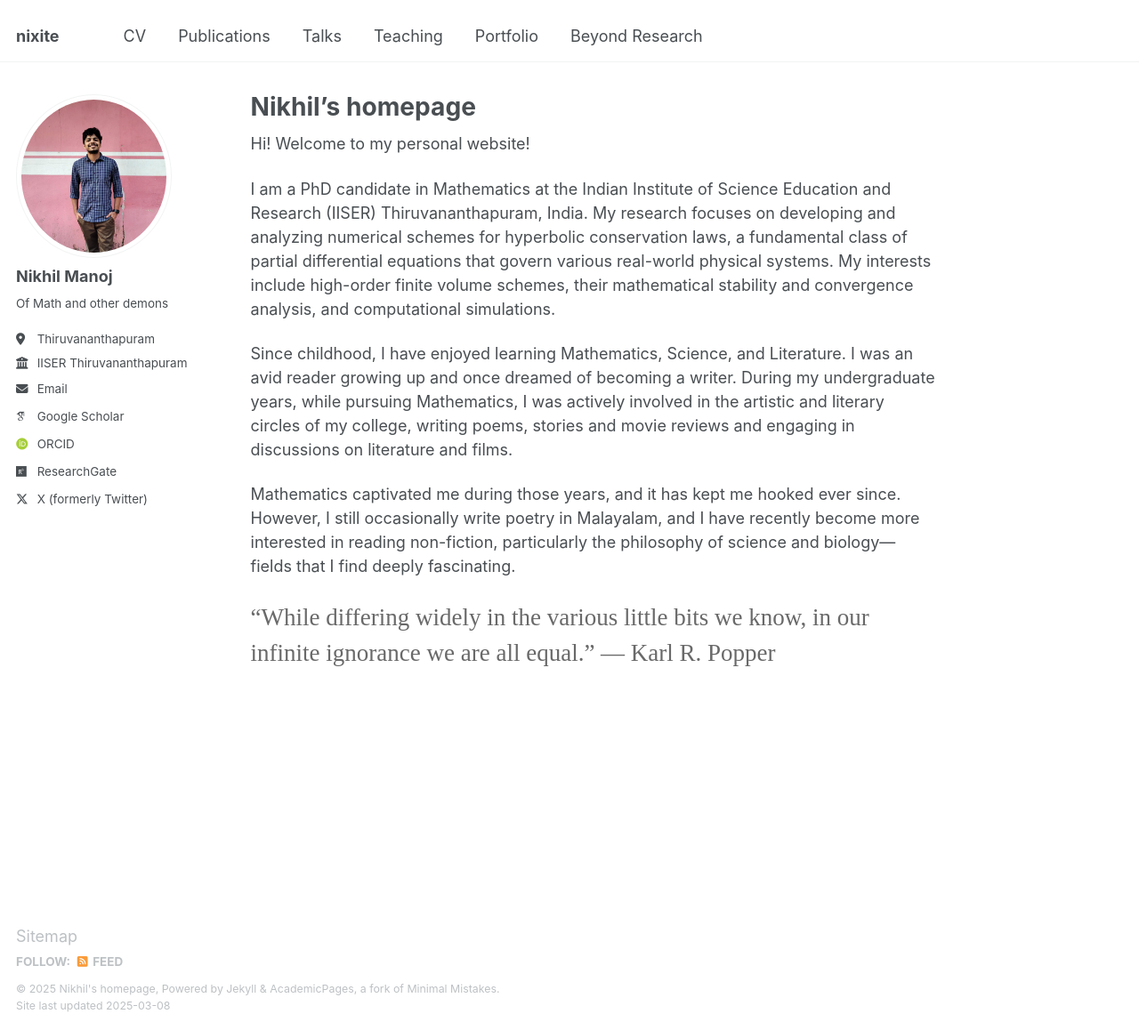
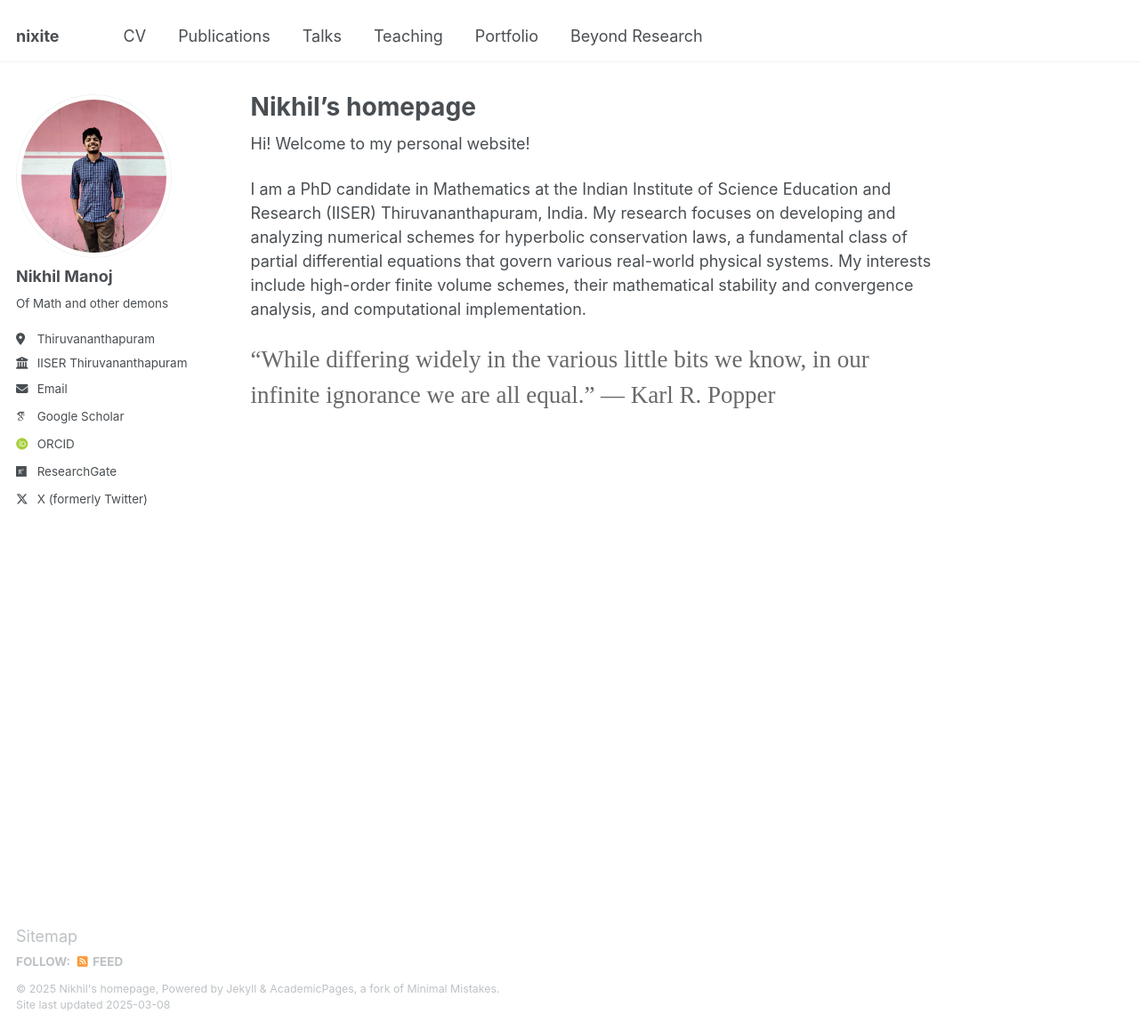
Before and after one commit to nikhil0597/nikhil0597.github.io, a Jekyll site: the page built from _pages/about.md, in a window 1280 px wide and 1158 px high. Shown: the whole window at 89% size. Built offline with Jekyll 4.4.1, drawn with Linux system fonts in a browser that asks for light colours; some web fonts are replaced.

Commit message:
Update about.md

```diff
--- a/_pages/about.md
+++ b/_pages/about.md
@@ -8,14 +8,7 @@ redirect_from:
 ---
 Hi! Welcome to my personal website!
 
-I am a PhD candidate in Mathematics at the Indian Institute of Science Education and Research (IISER) Thiruvananthapuram, India. My research focuses on developing and analyzing numerical schemes for hyperbolic conservation laws, a fundamental class of partial differential equations that govern various real-world physical systems. My interests include high-order finite volume schemes, their mathematical stability and convergence analysis, and computational simulations.
-
-Since childhood, I have enjoyed learning Mathematics, Science, and Literature. I was an avid reader growing up and once dreamed of becoming a writer. During my undergraduate years, while pursuing Mathematics, I was actively involved in the artistic and literary circles of my college, writing poems, stories and movie reviews and engaging in discussions on literature and films.
-
-Mathematics captivated me during those years, and it has kept me hooked ever since. However, I still occasionally write poetry in Malayalam, and I have recently become more interested in reading non-fiction, particularly the philosophy of science and biology—fields that I find deeply fascinating.
-
-
-
+I am a PhD candidate in Mathematics at the Indian Institute of Science Education and Research (IISER) Thiruvananthapuram, India. My research focuses on developing and analyzing numerical schemes for hyperbolic conservation laws, a fundamental class of partial differential equations that govern various real-world physical systems. My interests include high-order finite volume schemes, their mathematical stability and convergence analysis, and computational implementation.
 
 <span style="font-family: 'Brush Script MT', cursive; font-size: 1.5em; color: #696969;">
   “While differing widely in the various little bits we know, in our infinite ignorance we are all equal.”
```
